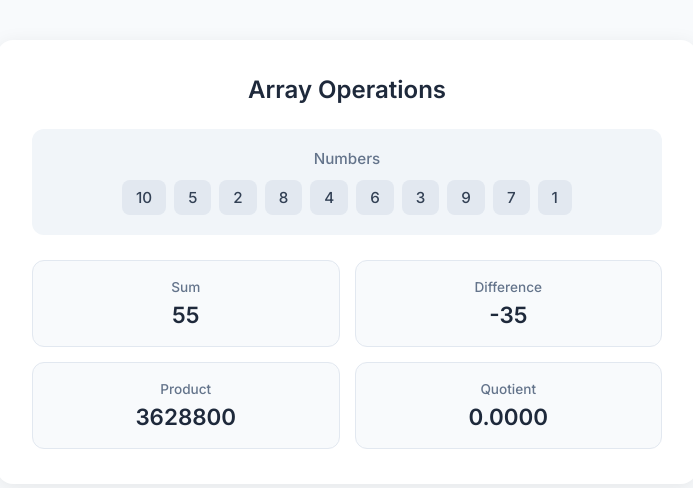
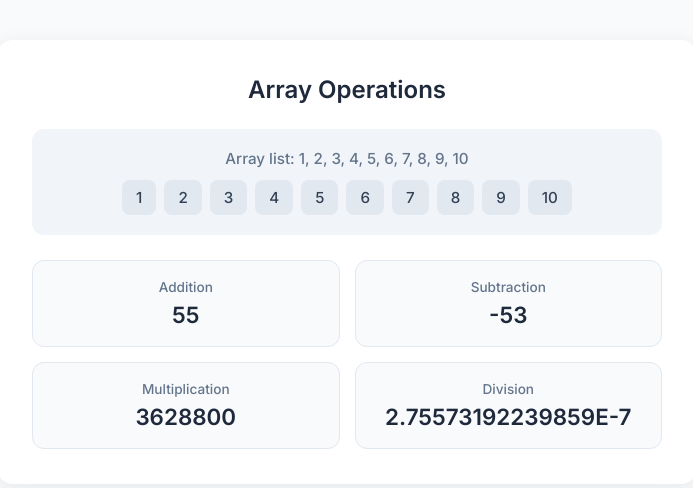
Before and after one commit to AsMagandingan/MyLibraryAngelika, a PHP site: page /act2.php in a window 1280 px wide. Shown: the top 488 px of the page, without its empty margins (293-986 px from the left). Run offline with PHP 8.4, Linux system fonts and the light colour scheme.

Commit message:
Update act2.php

```diff
--- a/fa3/act2.php
+++ b/fa3/act2.php
@@ -121,10 +121,10 @@
         <h2>Array Operations</h2>
 
         <?php
-        $numbers = array(10, 5, 2, 8, 4, 6, 3, 9, 7, 1);
+        $numbers = array(1, 2, 3, 4, 5, 6, 7, 8, 9, 10);
 
         echo "<div class='array-section'>";
-        echo "<h3>Numbers</h3>";
+        echo "<h3>Array list: 1, 2, 3, 4, 5, 6, 7, 8, 9, 10</h3>";
         echo "<div class='numbers'>";
 
         foreach($numbers as $num){
@@ -153,23 +153,23 @@
         echo "<div class='results'>";
 
         echo "<div class='result'>";
-        echo "<div class='result-label'>Sum</div>";
+        echo "<div class='result-label'>Addition</div>";
         echo "<div class='result-value'>" . $sum . "</div>";
         echo "</div>";
 
         echo "<div class='result'>";
-        echo "<div class='result-label'>Difference</div>";
+        echo "<div class='result-label'>Subtraction</div>";
         echo "<div class='result-value'>" . $difference . "</div>";
         echo "</div>";
 
         echo "<div class='result'>";
-        echo "<div class='result-label'>Product</div>";
+        echo "<div class='result-label'>Multiplication</div>";
         echo "<div class='result-value'>" . $product . "</div>";
         echo "</div>";
 
         echo "<div class='result'>";
-        echo "<div class='result-label'>Quotient</div>";
-        echo "<div class='result-value'>" . number_format($quotient, 4) . "</div>";
+        echo "<div class='result-label'>Division</div>";
+        echo "<div class='result-value'>" . str_replace('E-0', 'E-', sprintf('%.14E', $quotient)) . "</div>";
         echo "</div>";
 
         echo "</div>";
```
